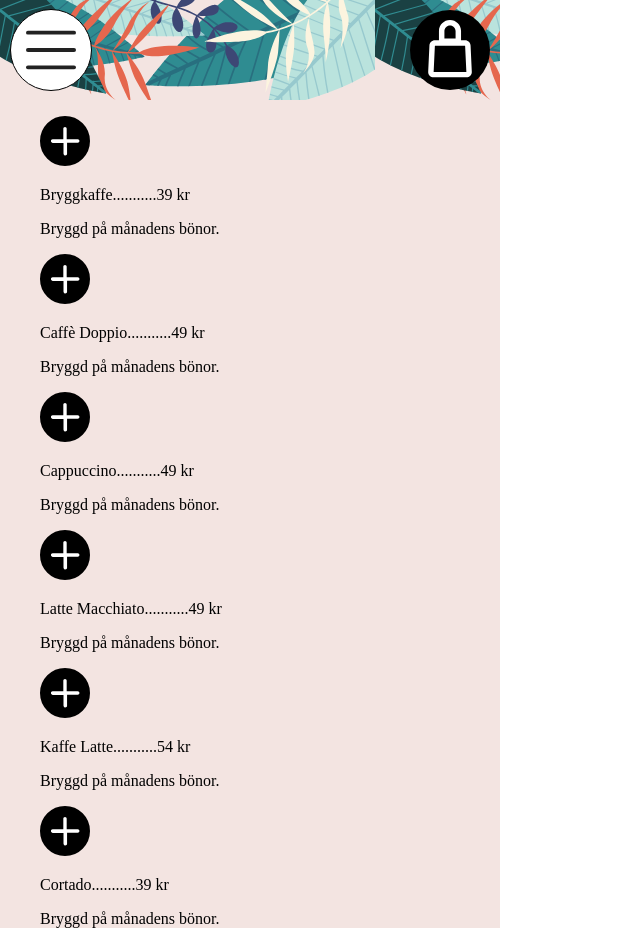
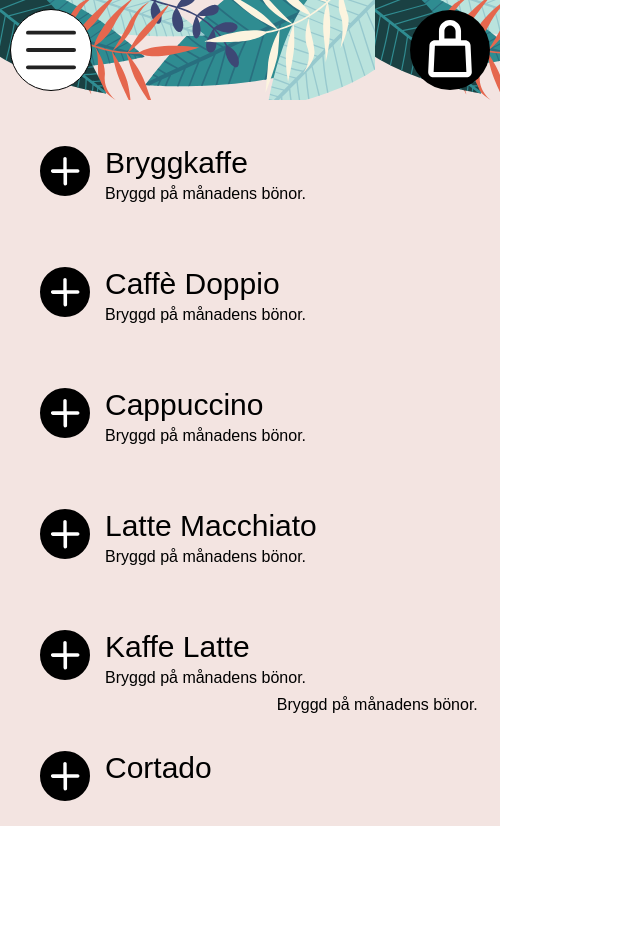
Before and after one commit to codeninjah/agilt-airbean, a Vue app in the folder airbean/: page /Menu in a window 1280 px wide. Shown: the whole page, without its empty margins (0-640 px from the left). After the commit the page ends 826 px from the top, so only its background shows below. Built offline with nearby package versions, Linux system fonts and the light colour scheme.

Commit message:
Coffee menu view almost done

```diff
--- a/airbean/src/views/Menu.vue
+++ b/airbean/src/views/Menu.vue
@@ -3,8 +3,10 @@
         <Header/>
         <ul v-for="item in items" :key="item.id">
             <li> <img :src="addBtnImg">
-                <p>{{item.title}}...........{{item.price}} kr</p>
-                <p>{{item.desc}}</p>
+                <div class="name-price"><p class="name">{{item.title}}</p>
+                <p class="price">{{item.price}} kr</p>
+                </div>
+                <p class="description">{{item.desc}}</p>
             </li>
         </ul>
     </div>
@@ -27,13 +29,44 @@ export default {
 
 <style scoped>
 
+.name-price {
+    display: flex;
+}
+
+.name {
+    font-size: 30px;
+    margin-left: 15px;
+}
+
+.price {
+    font-size: 30px;
+    position: absolute;
+    right: 1425px;
+}
+
+
+.description {
+    margin-top: -25px;
+    margin-left: 65px;
+    height: 20px;
+}
+
 div {
     background-color: #F3E4E1;
 }
 
 li {
     list-style-type: none;
+    display: flex;
+    flex-flow: wrap;
+    height: 105px;
 }
+
+li p {
+    font-family: arial;
+    font-weight: 500;
+}
+
 
 li img {
     background-color: black;
@@ -41,6 +74,8 @@ li img {
     height: 30px;
     border-radius: 50%;
     border: 10px solid black;
+    margin-top: 30px;
 }
 
+
 </style>
```
